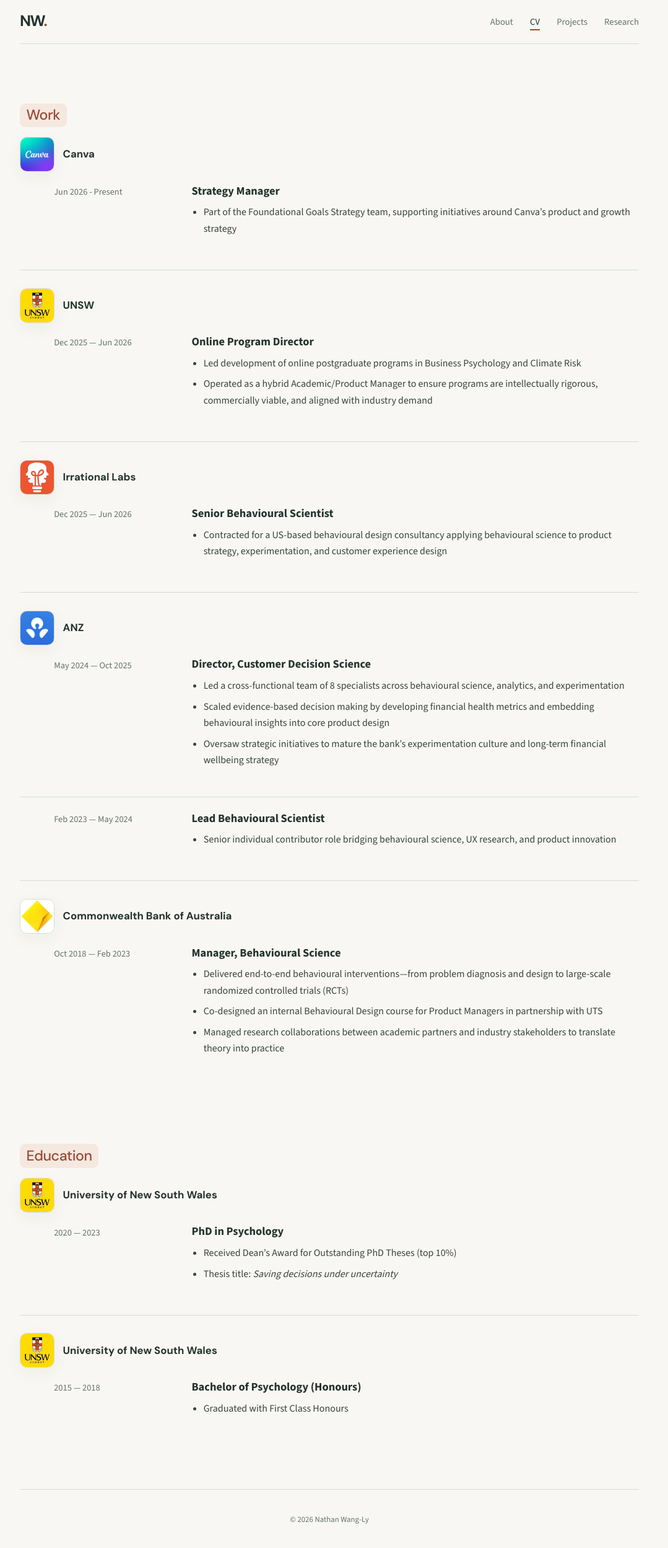
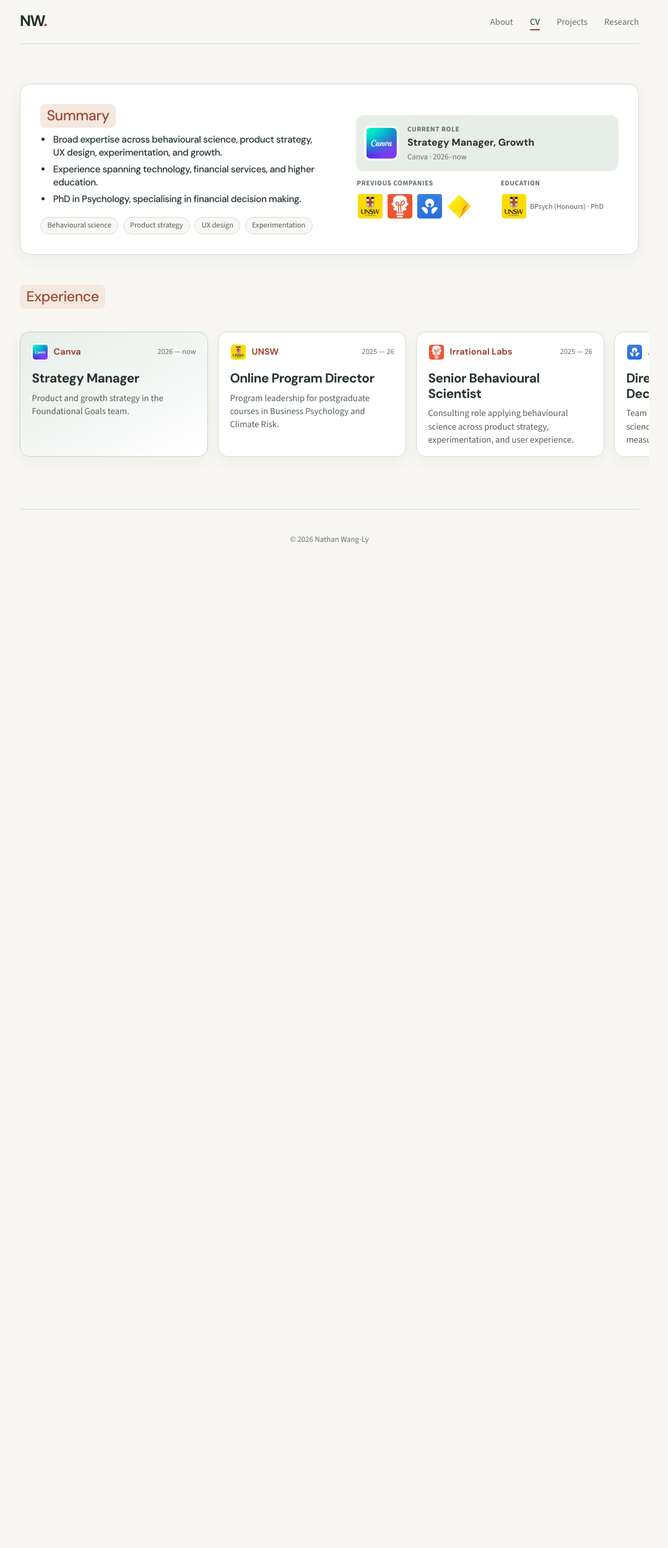
Before and after one commit to nathanwangly/nathanwangly.github.io, a Jekyll site: the page built from cv.md, in a window 1280 px wide. Shown: the whole page at 62% size, without its empty margins (108-1187 px from the left). Built offline with Jekyll 4.4.1, drawn with Linux system fonts in a browser that asks for light colours; after the commit the page ends 917 px from its top, so only the background shows below that.

Commit message:
new CV section

```diff
--- /dev/null
+++ b/_data/cv.yml
@@ -0,0 +1,81 @@
+# Editable overview and experience content for /cv/.
+# The page title and description are in cv.md front matter.
+
+overview:
+  label: Overview
+  summary_heading: Summary
+  summary:
+    - Broad expertise across behavioural science, product strategy, UX design, experimentation, and growth.
+    - Experience spanning technology, financial services, and higher education.
+    - PhD in Psychology, specialising in financial decision making.
+  current:
+    label: Current role
+    title: Strategy Manager, Growth
+    company_line: Canva · 2026–now
+    logo: /assets/images/logo-canva.webp
+    logo_alt: Canva logo
+  previous:
+    label: Previous companies
+    logos_label: UNSW, Irrational Labs, ANZ and Commonwealth Bank
+    # The four most recent companies are shown; keep this list in reverse chronological order.
+    logos:
+      - path: /assets/images/logo-unsw.webp
+        alt: UNSW logo
+      - path: /assets/images/logo-irrational-labs.webp
+        alt: Irrational Labs logo
+      - path: /assets/images/logo-anz.webp
+        alt: ANZ logo
+      - path: /assets/images/logo-commbank.webp
+        alt: Commonwealth Bank logo
+  education:
+    label: Education
+    logo: /assets/images/logo-unsw.webp
+    logo_alt: UNSW logo
+    degrees: BPsych (Honours) · PhD
+  skills_label: Skills and interests
+  skills:
+    - Behavioural science
+    - Product strategy
+    - UX design
+    - Experimentation
+
+experience:
+  heading: Experience
+  rail_label: Work experience, most recent first
+  roles:
+    - company: Canva
+      logo: /assets/images/logo-canva.webp
+      years: 2026 — now
+      title: Strategy Manager
+      teaser: Product and growth strategy in the Foundational Goals team.
+      current: true
+
+    - company: UNSW
+      logo: /assets/images/logo-unsw.webp
+      years: 2025 — 26
+      title: Online Program Director
+      teaser: Program leadership for postgraduate courses in Business Psychology and Climate Risk.
+
+    - company: Irrational Labs
+      logo: /assets/images/logo-irrational-labs.webp
+      years: 2025 — 26
+      title: Senior Behavioural Scientist
+      teaser: Consulting role applying behavioural science across product strategy, experimentation, and user experience.
+
+    - company: ANZ
+      logo: /assets/images/logo-anz.webp
+      years: 2024 — 25
+      title: Director, Customer Decision Science
+      teaser: Team leadership across behavioural science, experimentation, and measurement capabilities.
+
+    - company: ANZ
+      logo: /assets/images/logo-anz.webp
+      years: 2023 — 24
+      title: Lead Behavioural Scientist
+      teaser: Senior IC bridging behavioural science, UX research and product innovation.
+
+    - company: Commonwealth Bank
+      logo: /assets/images/logo-commbank.webp
+      years: 2018 — 23
+      title: Manager, Behavioural Science
+      teaser: Behavioural intervention design, research partnerships, and internal capability programs.
--- a/_data/experience.yml
+++ /dev/null
@@ -1,74 +0,0 @@
-work:
-- title: Strategy Manager
-  company: Canva
-  logo: /assets/images/logo-canva.webp
-  display_order: 10
-  years: Jun 2026 - Present
-  description:
-    - Part of the Foundational Goals Strategy team, supporting initiatives around Canva's product and growth strategy
-
-- title: Online Program Director
-  company: UNSW
-  logo: /assets/images/logo-unsw.webp
-  display_order: 20
-  years: Dec 2025 — Jun 2026
-  date_end: 2026
-  description:
-    - Led development of online postgraduate programs in Business Psychology and Climate Risk
-    - Operated as a hybrid Academic/Product Manager to ensure programs are intellectually rigorous, commercially viable, and aligned with industry demand
-
-- title: Senior Behavioural Scientist
-  company: Irrational Labs
-  logo: /assets/images/logo-irrational-labs.webp
-  display_order: 30
-  years: Dec 2025 — Jun 2026
-  date_end: 2026
-  description:
-    - Contracted for a US-based behavioural design consultancy applying behavioural science to product strategy, experimentation, and customer experience design
-
-- company: ANZ
-  logo: /assets/images/logo-anz.webp
-  display_order: 40
-  date_end: 2025
-  roles:
-    - title: Director, Customer Decision Science
-      years: May 2024 — Oct 2025
-      description:
-        - Led a cross-functional team of 8 specialists across behavioural science, analytics, and experimentation
-        - Scaled evidence-based decision making by developing financial health metrics and embedding behavioural insights into core product design
-        - Oversaw strategic initiatives to mature the bank's experimentation culture and long-term financial wellbeing strategy
-    - title: Lead Behavioural Scientist
-      years: Feb 2023 — May 2024
-      description:
-        - Senior individual contributor role bridging behavioural science, UX research, and product innovation
-
-- title: Manager, Behavioural Science
-  company: Commonwealth Bank of Australia
-  logo: /assets/images/logo-commbank.webp
-  display_order: 50
-  years: Oct 2018 — Feb 2023
-  date_end: 2023
-  description:
-    - Delivered end-to-end behavioural interventions—from problem diagnosis and design to large-scale randomized controlled trials (RCTs)
-    - Co-designed an internal Behavioural Design course for Product Managers in partnership with UTS
-    - Managed research collaborations between academic partners and industry stakeholders to translate theory into practice
-
-education:
-- title: PhD in Psychology
-  company: University of New South Wales
-  logo: /assets/images/logo-unsw.webp
-  display_order: 10
-  years: 2020 — 2023
-  date_end: 2023
-  description:
-    - Received Dean's Award for Outstanding PhD Theses (top 10%)
-    - "Thesis title: <i>Saving decisions under uncertainty</i>"
-
-- title: Bachelor of Psychology (Honours)
-  company: University of New South Wales
-  logo: /assets/images/logo-unsw.webp
-  display_order: 20
-  years: 2015 — 2018
-  date_end: 2018
-  description:
-    - Graduated with First Class Honours
--- a/assets/css/cv.css
+++ b/assets/css/cv.css
@@ -1,129 +1,140 @@
-.cv-section + .cv-section {
-  margin-top: 3.5rem;
+.cv-section-heading {
+  display: flex;
+  align-items: baseline;
+  justify-content: space-between;
+  gap: 1rem;
+  margin-bottom: 1rem;
 }
 
-.cv-section > h2 {
-  margin-bottom: 1.5rem;
+.cv-section-heading h2 { margin: 0; }
+.content-area .cv-overview-intro h2.cv-summary-heading {
+  align-self: flex-start;
+  width: fit-content;
+  max-width: 100%;
+  margin: 0 0 0.55rem;
 }
 
-.cv-item {
-  padding: 0 0 1.8rem;
-  margin: 0 0 1.8rem;
-  border-bottom: 1px solid var(--color-line);
+.cv-overview { margin-bottom: 1rem; }
+.cv-overview-card { display: grid; grid-template-areas: "intro" "facts" "skills"; grid-template-columns: minmax(0, 1fr); align-content: start; gap: 0.45rem; padding: 1.1rem; border: 1px solid var(--color-line); border-radius: 1.1rem; background: var(--color-surface); box-shadow: var(--shadow-card); }
+.cv-overview-intro { grid-area: intro; display: flex; flex-direction: column; justify-content: flex-start; min-width: 0; }
+.content-area .cv-background { display: grid; width: 100%; gap: 0.35rem; margin: 0; padding-left: 1.2rem; color: var(--color-ink); font-family: var(--font-display); font-size: 0.95rem; font-weight: 500; letter-spacing: -0.025em; line-height: 1.4; }
+.cv-background li { margin-bottom: 0; padding-left: 0.1rem; }
+.cv-skill-tags { grid-area: skills; display: flex; flex-wrap: wrap; align-content: flex-start; align-items: center; gap: 0.45rem; min-width: 0; }
+.cv-skill-tags span { display: inline-flex; align-items: center; padding: 0.32rem 0.65rem; border: 1px solid var(--color-line); border-radius: 999px; background: var(--color-page); color: var(--color-muted-tint); font-size: 0.78rem; line-height: 1.25; }
+.cv-overview-facts { grid-area: facts; display: grid; grid-template-columns: minmax(0, 1.15fr) minmax(0, 1fr); align-content: start; column-gap: 0.3rem; row-gap: 0.65rem; min-width: 0; }
+.cv-current-role { display: flex; align-items: center; gap: 0.85rem; padding: 0.85rem; border-radius: 0.8rem; background: var(--color-surface-soft); }
+.cv-current-role { grid-column: 1 / -1; }
+.cv-overview-logo { flex: 0 0 2.65rem; width: 2.65rem; height: 2.65rem; padding: 0.18rem; border-radius: 0.65rem; background: #fff; object-fit: contain; }
+.cv-current-logo { flex-basis: 3.5rem; width: 3.5rem; height: 3.5rem; padding: 0.2rem; }
+.cv-fact-label { display: block; margin-bottom: 0.1rem; color: var(--color-muted); font-size: 0.72rem; font-weight: 700; letter-spacing: 0.045em; text-transform: uppercase; }
+.cv-current-role strong { display: block; color: var(--color-ink); font-family: var(--font-display); font-size: 1rem; line-height: 1.25; }
+.cv-fact-company { display: block; margin-top: 0.12rem; color: var(--color-muted); font-size: 0.8rem; }
+.cv-overview-previous { padding: 0.2rem 0.1rem 0.35rem; }
+.cv-logo-row { display: flex; flex-wrap: wrap; align-items: center; gap: 0.3rem; margin-top: 0.4rem; }
+.cv-logo-row .cv-overview-logo { flex-basis: 2.7rem; width: 2.7rem; height: 2.7rem; padding: 0.1rem; border-radius: 0.4rem; }
+.cv-overview-education { min-width: 0; padding: 0.2rem 0.1rem 0.35rem 0.3rem; }
+.cv-education-row { display: flex; align-items: center; gap: 0.25rem; margin-top: 0.4rem; }
+.cv-education-logo { flex: 0 0 2.7rem; width: 2.7rem; height: 2.7rem; padding: 0.1rem; border-radius: 0.4rem; }
+.content-area .cv-education-degrees { min-width: 0; margin: 0; color: var(--color-muted-tint); font-size: 0.76rem; line-height: 1.35; }
+
+.cv-card-rail {
+  display: flex;
+  gap: 1rem;
+  overflow-x: auto;
+  margin: 0 -1rem;
+  padding: 0.35rem 1rem 1.25rem;
+  scroll-snap-type: x mandatory;
+  scrollbar-color: var(--color-line) transparent;
+  scrollbar-width: thin;
 }
 
-.cv-item:last-child {
-  border-bottom: 0;
-  margin-bottom: 0;
+.cv-card-rail:focus-visible { outline: 2px solid var(--color-accent); outline-offset: 3px; }
+
+.cv-work-card {
+  display: flex;
+  flex: 0 0 clamp(15.5rem, 28vw, 19rem);
+  flex-direction: column;
+  align-items: flex-start;
+  padding: 1.1rem 1.15rem 1rem;
+  border: 1px solid var(--color-line);
+  border-radius: 1rem;
+  background: var(--color-surface);
+  box-shadow: var(--shadow-card);
+  scroll-snap-align: start;
+  scroll-margin-inline: 1rem;
 }
 
-.cv-organisation {
-  display: flex;
-  align-items: center;
-  gap: 0.85rem;
-  margin-bottom: 1.15rem;
+.cv-work-card-current {
+  background: linear-gradient(150deg, var(--color-surface-soft), var(--color-surface));
+  border-color: #c3d2c8;
 }
 
-.cv-org-logo {
-  flex: 0 0 3.5rem;
-  width: 3.5rem;
-  height: 3.5rem;
-  padding: 0;
-  border: 1px solid var(--color-line);
-  border-radius: 0.7rem;
-  background: var(--color-surface);
-  object-fit: contain;
-  box-shadow: var(--shadow-card);
-}
-
-.cv-org {
-  color: var(--color-ink);
-  font-family: var(--font-display);
-  font-size: 1.05rem;
-  font-weight: 700;
-  line-height: 1.3;
-}
-
-.cv-entry {
-  display: grid;
-  grid-template-columns: minmax(9.5rem, 0.28fr) minmax(0, 1fr);
-  gap: 1.25rem;
-  padding-left: 3.45rem;
-}
-
-.cv-entry + .cv-entry {
-  margin-top: 1.35rem;
-  padding-top: 1.35rem;
-  border-top: 1px solid var(--color-line);
-}
-
-.cv-years {
-  padding-top: 0.15rem;
+.cv-work-card-top {
+  display: flex;
+  width: 100%;
+  align-items: center;
+  justify-content: space-between;
+  gap: 0.55rem;
   color: var(--color-muted);
-  font-size: 0.9rem;
+  font-size: 0.78rem;
   font-variant-numeric: tabular-nums;
 }
 
-.cv-title {
-  color: var(--color-ink);
-  font-size: 1.15rem;
+.cv-work-company {
+  display: inline-flex;
+  min-width: 0;
+  align-items: center;
+  gap: 0.45rem;
+  color: var(--color-accent);
+  font-family: var(--font-display);
+  font-size: 0.9rem;
   font-weight: 700;
-  line-height: 1.35;
 }
 
-.cv-desc-list {
-  margin: 0.55rem 0 0;
-  padding-left: 1.2rem;
-  list-style: disc;
+.cv-work-logo {
+  flex: 0 0 1.75rem;
+  width: 1.75rem;
+  height: 1.75rem;
+  padding: 0.12rem;
+  border-radius: 0.4rem;
+  background: #fff;
+  object-fit: contain;
 }
 
-.cv-desc-list li {
-  margin-bottom: 0.45rem;
+.cv-work-card-title {
+  display: block;
+  margin: 1rem 0 0;
+  color: var(--color-ink);
+  font-family: var(--font-display);
+  font-size: 1.3rem;
+  font-weight: 700;
+  letter-spacing: -0.025em;
+  line-height: 1.2;
 }
 
-.cv-desc-list li:last-child {
-  margin-bottom: 0;
+.content-area .cv-work-card-teaser {
+  display: block;
+  margin: 0.55rem 0 0;
+  color: var(--color-muted-tint);
+  font-size: 0.92rem;
+  line-height: 1.45;
 }
 
 @media (max-width: 640px) {
-  .cv-section + .cv-section {
-    margin-top: 2.75rem;
-  }
+  .cv-overview-card { row-gap: 0.65rem; padding: max(1.2rem, 4vw); }
+  .cv-overview-facts { column-gap: 0.2rem; row-gap: 0.55rem; }
+  .cv-current-role { padding: 0.7rem; }
+  .cv-overview-education { padding-left: 0.2rem; }
+  .cv-section-heading { margin-bottom: 0.65rem; }
+  .cv-card-rail { gap: 0.75rem; }
+  .cv-work-card { flex-basis: min(78vw, 19rem); padding: 0.95rem 1rem; }
+  .cv-work-card-title { margin-top: 0.85rem; font-size: 1.2rem; }
+}
 
-  .cv-entry {
-    grid-template-columns: 1fr;
-    gap: 0.2rem;
-    padding-left: 0;
-  }
-
-  .cv-entry + .cv-entry {
-    padding-top: 1.1rem;
-  }
-
-  .cv-years {
-    grid-row: 2;
-    font-size: 0.85rem;
-  }
-
-  .cv-entry-content {
-    display: contents;
-  }
-
-  .cv-title {
-    grid-row: 1;
-  }
-
-  .cv-desc-list {
-    grid-row: 3;
-  }
-
-  .cv-organisation {
-    gap: 0.7rem;
-  }
-
-  .cv-org-logo {
-    flex-basis: 3.25rem;
-    width: 3.25rem;
-    height: 3.25rem;
-  }
+@media (min-width: 768px) {
+  .cv-overview-card { grid-template-areas: "intro facts" "skills facts"; grid-template-columns: minmax(0, 1fr) minmax(0, 0.9fr); column-gap: clamp(1.25rem, 3vw, 2.5rem); row-gap: 1.1rem; padding: clamp(1.25rem, 3vw, 2rem); }
+  .cv-overview-intro { justify-content: flex-start; }
+  .cv-overview-facts { grid-template-columns: minmax(0, 1.15fr) minmax(0, 1fr); align-content: center; column-gap: 0.3rem; row-gap: 0.4rem; }
+  .cv-skill-tags { align-self: end; }
+  .cv-background { gap: 0.55rem; max-width: 43ch; font-size: clamp(0.95rem, 1.4vw, 1.1rem); }
 }
--- a/cv.md
+++ b/cv.md
@@ -4,73 +4,58 @@
 description: Nathan Wang-Ly's work in behavioural science and strategy, and his education in psychology.
 ---
 
+{% assign cv = site.data.cv %}
 <link rel="stylesheet" href="{{ '/assets/css/cv.css' | relative_url }}">
 
-<section class="cv-section" aria-labelledby="cv-work-heading">
-  <h2 id="cv-work-heading">Work</h2>
-  {% assign work_list = site.data.experience.work %}
-  {% assign sorted_work = work_list | sort: "display_order" %}
-
-  {% for item in sorted_work %}
-  <article class="cv-item">
-    <div class="cv-organisation">
-      <img class="cv-org-logo" src="{{ item.logo | relative_url }}" alt="{{ item.company }} logo">
-      <div class="cv-org">{{ item.company }}</div>
+<section class="cv-overview" aria-label="{{ cv.overview.label | escape }}">
+  <div class="cv-overview-card">
+    <div class="cv-overview-intro">
+      <h2 class="cv-summary-heading">{{ cv.overview.summary_heading | escape }}</h2>
+      <ul class="cv-background">
+        {% for point in cv.overview.summary %}<li>{{ point | escape }}</li>{% endfor %}
+      </ul>
     </div>
 
-    {% if item.roles %}
-      {% for role in item.roles %}
-      <div class="cv-entry">
-        <div class="cv-years">{{ role.years }}</div>
-        <div class="cv-entry-content">
-          <div class="cv-title">{{ role.title }}</div>
-          <ul class="cv-desc-list">
-            {% for line in role.description %}
-              <li>{{ line | markdownify | remove: '<p>' | remove: '</p>' }}</li>
-            {% endfor %}
-          </ul>
+    <div class="cv-overview-facts">
+      <div class="cv-current-role">
+        <img src="{{ cv.overview.current.logo | relative_url }}" alt="{{ cv.overview.current.logo_alt | escape }}" class="cv-overview-logo cv-current-logo">
+        <div><span class="cv-fact-label">{{ cv.overview.current.label | escape }}</span><strong>{{ cv.overview.current.title | escape }}</strong><span class="cv-fact-company">{{ cv.overview.current.company_line | escape }}</span></div>
+      </div>
+
+      <div class="cv-overview-previous">
+        <span class="cv-fact-label">{{ cv.overview.previous.label | escape }}</span>
+        <div class="cv-logo-row" aria-label="{{ cv.overview.previous.logos_label | escape }}">
+          {% for logo in cv.overview.previous.logos limit:4 %}<img src="{{ logo.path | relative_url }}" alt="{{ logo.alt | escape }}" class="cv-overview-logo">{% endfor %}
         </div>
       </div>
-      {% endfor %}
-    {% else %}
-      <div class="cv-entry">
-        <div class="cv-years">{{ item.years }}</div>
-        <div class="cv-entry-content">
-          <div class="cv-title">{{ item.title }}</div>
-          <ul class="cv-desc-list">
-            {% for line in item.description %}
-              <li>{{ line | markdownify | remove: '<p>' | remove: '</p>' }}</li>
-            {% endfor %}
-          </ul>
+
+      <div class="cv-overview-education">
+        <span class="cv-fact-label">{{ cv.overview.education.label | escape }}</span>
+        <div class="cv-education-row">
+          <img src="{{ cv.overview.education.logo | relative_url }}" alt="{{ cv.overview.education.logo_alt | escape }}" class="cv-overview-logo cv-education-logo">
+          <p class="cv-education-degrees">{{ cv.overview.education.degrees | escape }}</p>
         </div>
       </div>
-    {% endif %}
-  </article>
-  {% endfor %}
+    </div>
+
+    <div class="cv-skill-tags" aria-label="{{ cv.overview.skills_label | escape }}">
+      {% for skill in cv.overview.skills %}<span>{{ skill | escape }}</span>{% endfor %}
+    </div>
+  </div>
 </section>
 
-<section class="cv-section" aria-labelledby="cv-education-heading">
-  <h2 id="cv-education-heading">Education</h2>
-  {% assign education_list = site.data.experience.education %}
-  {% assign sorted_education = education_list | sort: "display_order" %}
+<section class="cv-section" aria-labelledby="experience-heading">
+  <div class="cv-section-heading">
+    <h2 id="experience-heading">{{ cv.experience.heading | escape }}</h2>
+  </div>
 
-  {% for item in sorted_education %}
-  <article class="cv-item cv-education-item">
-    <div class="cv-organisation">
-      <img class="cv-org-logo" src="{{ item.logo | relative_url }}" alt="{{ item.company }} logo">
-      <div class="cv-org">{{ item.company }}</div>
-    </div>
-    <div class="cv-entry">
-      <div class="cv-years">{{ item.years }}</div>
-      <div class="cv-entry-content">
-        <div class="cv-title">{{ item.title }}</div>
-        <ul class="cv-desc-list">
-          {% for line in item.description %}
-            <li>{{ line | markdownify | remove: '<p>' | remove: '</p>' }}</li>
-          {% endfor %}
-        </ul>
-      </div>
-    </div>
-  </article>
-  {% endfor %}
+  <div class="cv-card-rail" aria-label="{{ cv.experience.rail_label | escape }}" tabindex="0">
+    {% for role in cv.experience.roles %}
+    <article class="cv-work-card{% if role.current %} cv-work-card-current{% endif %}">
+      <span class="cv-work-card-top"><span class="cv-work-company"><img src="{{ role.logo | relative_url }}" alt="" class="cv-work-logo">{{ role.company | escape }}</span><span>{{ role.years | escape }}</span></span>
+      <h3 class="cv-work-card-title">{{ role.title | escape }}</h3>
+      <p class="cv-work-card-teaser">{{ role.teaser | escape }}</p>
+    </article>
+    {% endfor %}
+  </div>
 </section>
```
Also changed, not shown: AGENTS.md (+1 -1 lines), docs/website/cv.md (+10 -12 lines), README.md.
